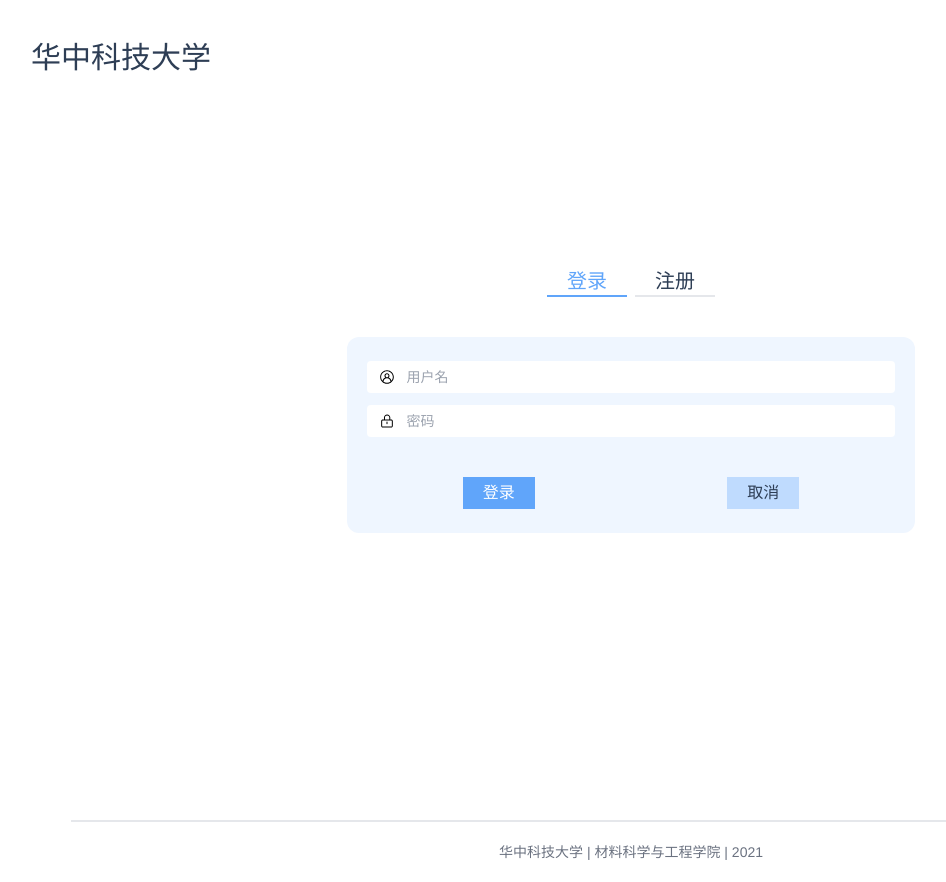
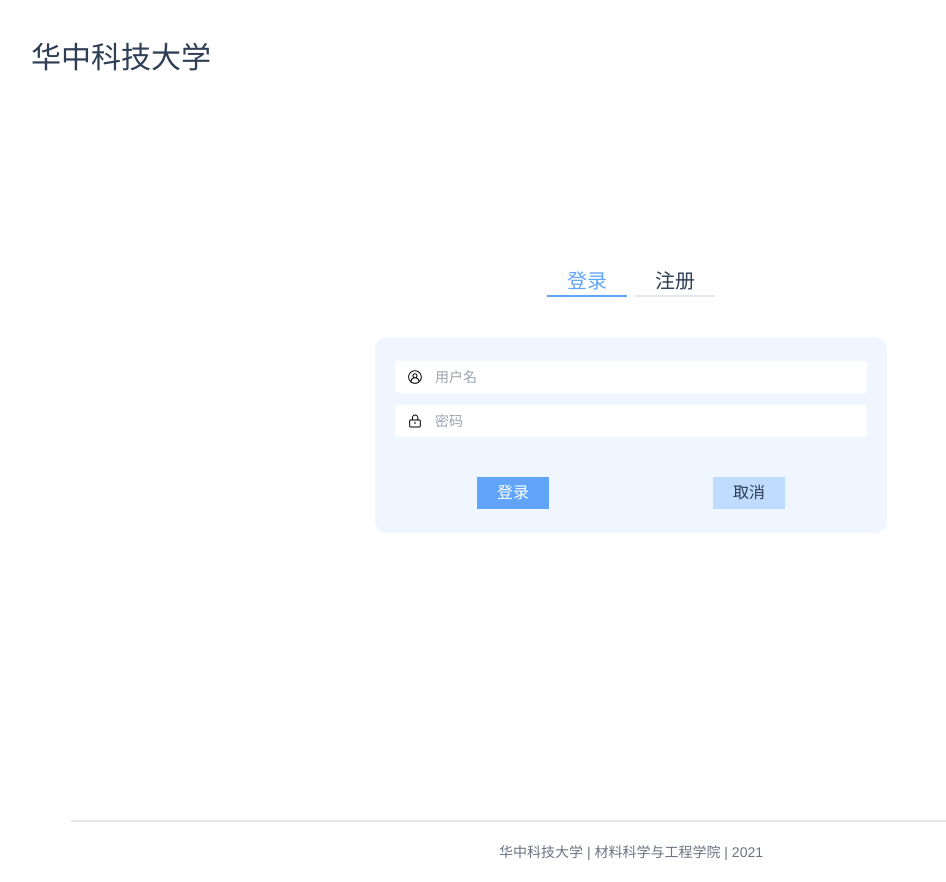
Before and after one commit to EMUNES/hust-mdb, a Vue app in the folder frontend/: page /login in a window 1280 px wide. Shown: the whole page, without its empty margins (9-955 px from the left). Built offline with nearby package versions, Linux system fonts and the light colour scheme.

Commit message:
restrain login form width

```diff
--- a/frontend/src/views/Login.vue
+++ b/frontend/src/views/Login.vue
@@ -1,9 +1,10 @@
 <template>
+  <div>
     <header class="fixed my-10 mx-10 text-3xl">
       华中科技大学
     </header>
 
-  <div class="flex flex-col items-center justify-center h-screen w-2/3 md:m-auto">
+    <div class="flex flex-col items-center justify-center h-screen w-2/3 md:m-auto max-w-3xl">
       <div class="mb-10">
         <button class="text-blue-400 border-b-2 border-current px-5 text-xl mx-1">
           登录
@@ -16,6 +17,7 @@
       <login-form @login-submit="login">
 
       </login-form>
+    </div>
   </div>
 </template>
 
```
Lines whose indentation alone changed are shown as unchanged.
